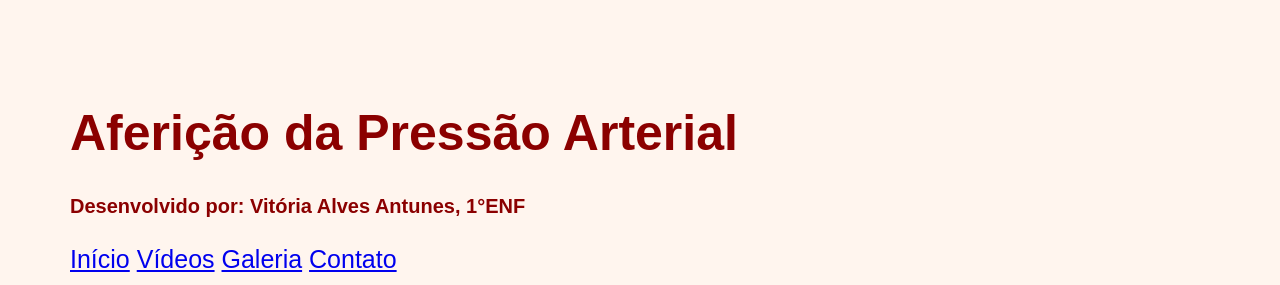
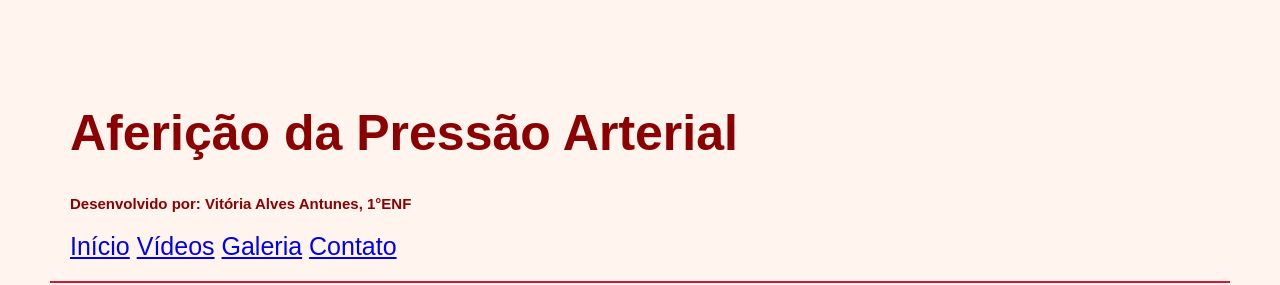
Before and after one commit to Vitoria598/adaptacaodeprojeto, a plain HTML site: page index.html in a window 1280 px wide. Shown: the top 285 px of the page. Drawn offline with Linux system fonts and the light colour scheme.

Commit message:
tamanho 15 h4

```diff
--- a/style.css
+++ b/style.css
@@ -8,7 +8,7 @@ h2{font-size: 30px;}
 
 h3{font-size: 30px;}
 
-h4{font-size: 20px;}
+h4{font-size: 15px;}
 
 p{font-size: 20px;}
 
```
